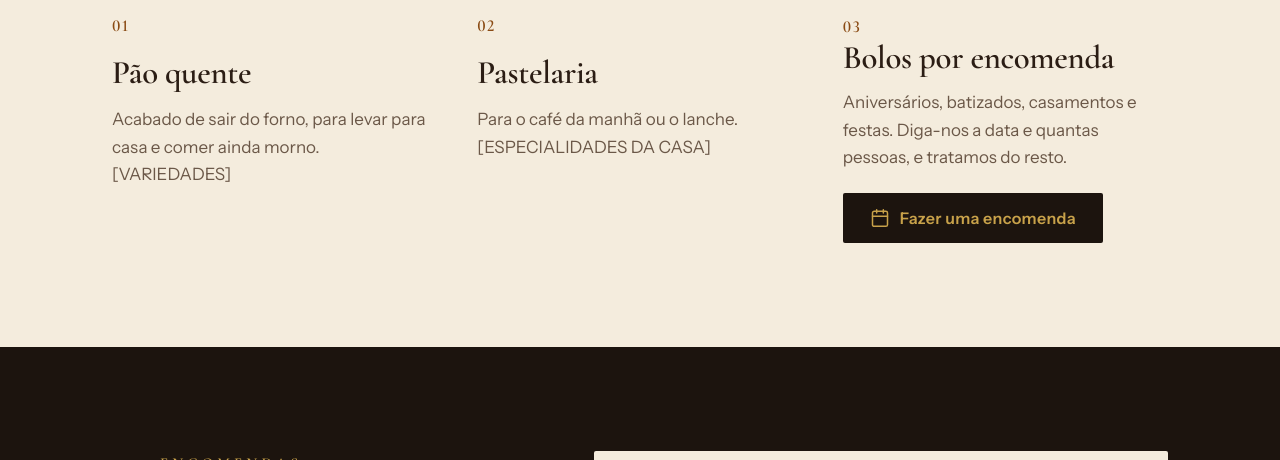
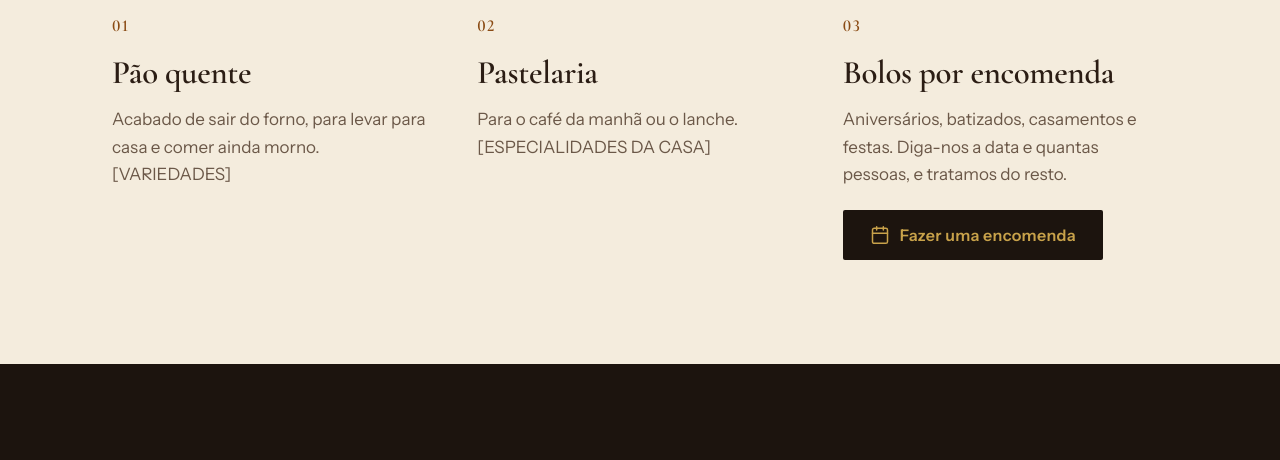
Before and after one commit to jonathanantunes1999/morais, a plain HTML site: page index.html in a window 1280 px wide. Shown: the part 1691-2151 px from the top of the page. Drawn offline with Linux system fonts and the light colour scheme.

Commit message:
Alinha títulos das 3 colunas de produtos
Co-Authored-By: Claude Sonnet 5.5 <noreply@anthropic.com>
Claude-Session: https://claude.ai/code/session_01UwGUxNALrKHMVgfjBmEFeu

```diff
--- a/index.html
+++ b/index.html
@@ -124,6 +124,7 @@ section{padding:72px 0}
 .prod{display:grid;gap:44px;margin-top:44px}
 .prod .photo{aspect-ratio:4/3}
 .item{display:grid;gap:16px;align-content:start}
+.item.wide>div{display:grid;gap:16px;align-content:start;justify-items:start}
 .item .num{font-variant-numeric:lining-nums;font-family:var(--serif);font-weight:600;font-size:1.05rem;letter-spacing:.08em;color:var(--crust)}
 .item h3{font-size:clamp(1.9rem,6vw,2.6rem)}
 .item p{color:var(--muted);max-width:40ch}
@@ -269,7 +270,7 @@ footer a{color:var(--cream);text-underline-offset:4px}
         <div>
           <span class="num">03</span>
           <h3>Bolos por encomenda</h3>
-          <p style="margin:14px 0 22px">Aniversários, batizados, casamentos e festas. Diga-nos a data e quantas pessoas, e tratamos do resto.</p>
+          <p style="margin:0 0 6px">Aniversários, batizados, casamentos e festas. Diga-nos a data e quantas pessoas, e tratamos do resto.</p>
           <a class="btn btn-dark" href="#encomendas"><svg class="ico" aria-hidden="true"><use href="#i-cal"/></svg>Fazer uma encomenda</a>
         </div>
       </article>
```
